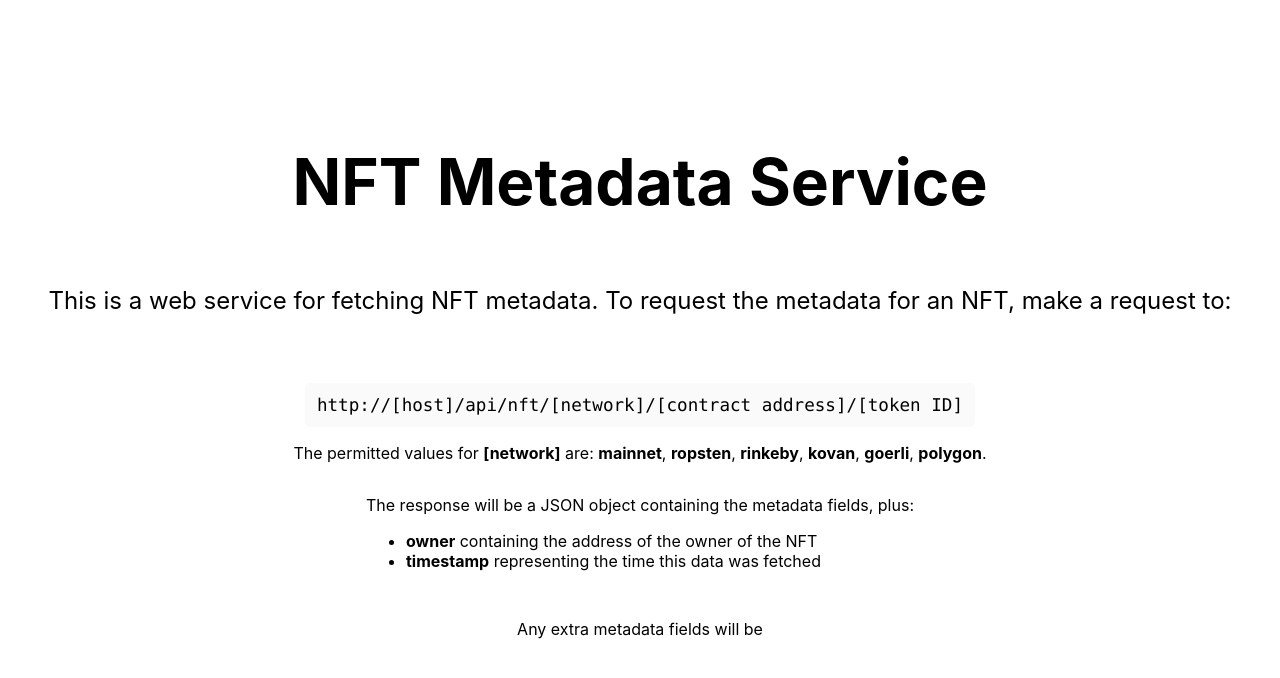
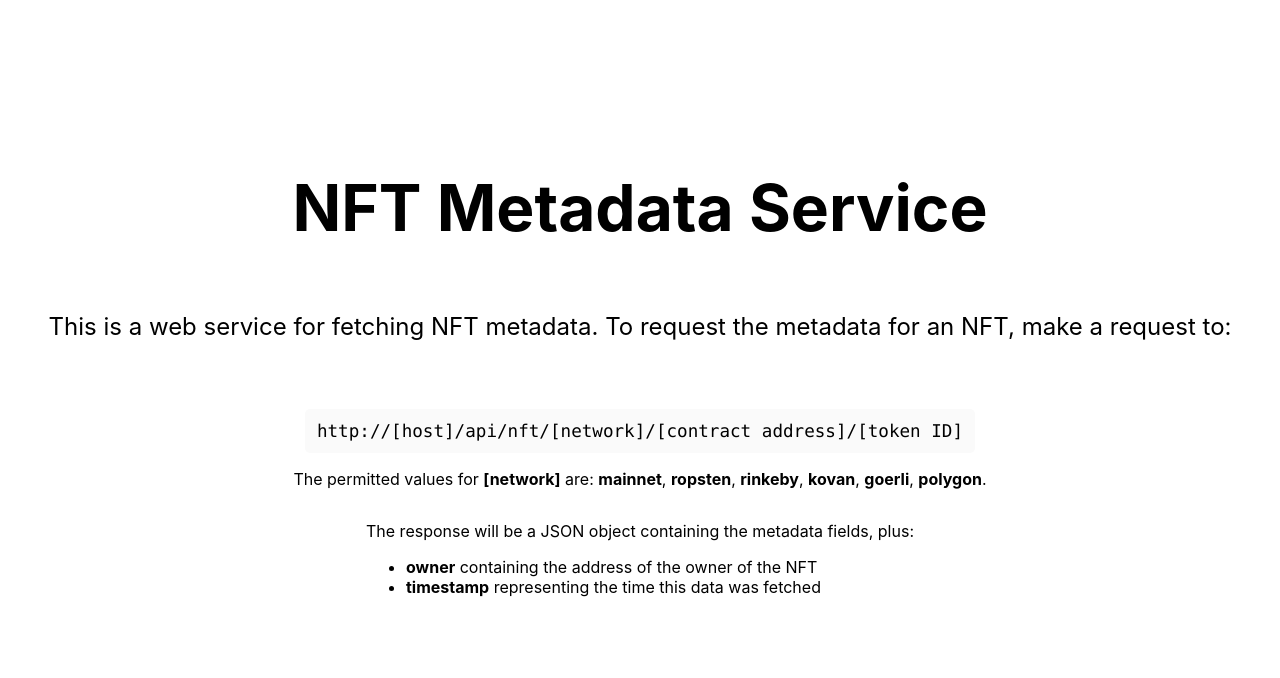
Before and after one commit to bazmatic/nft-metadata-service, a Next.js app: page / in a window 1280 px wide. Shown: the top 678 px of the page. Built offline with nearby package versions, Linux system fonts and the light colour scheme.

Commit message:
Removed orphaned text

```diff
--- a/pages/index.tsx
+++ b/pages/index.tsx
@@ -31,9 +31,6 @@ const Home: NextPage = () => {
             <li><b>timestamp</b> representing the time this data was fetched </li>
           </ul>
         </p>
-        <p>
-          Any extra metadata fields will be
-        </p>
       </main>
     </div>
   )
```
